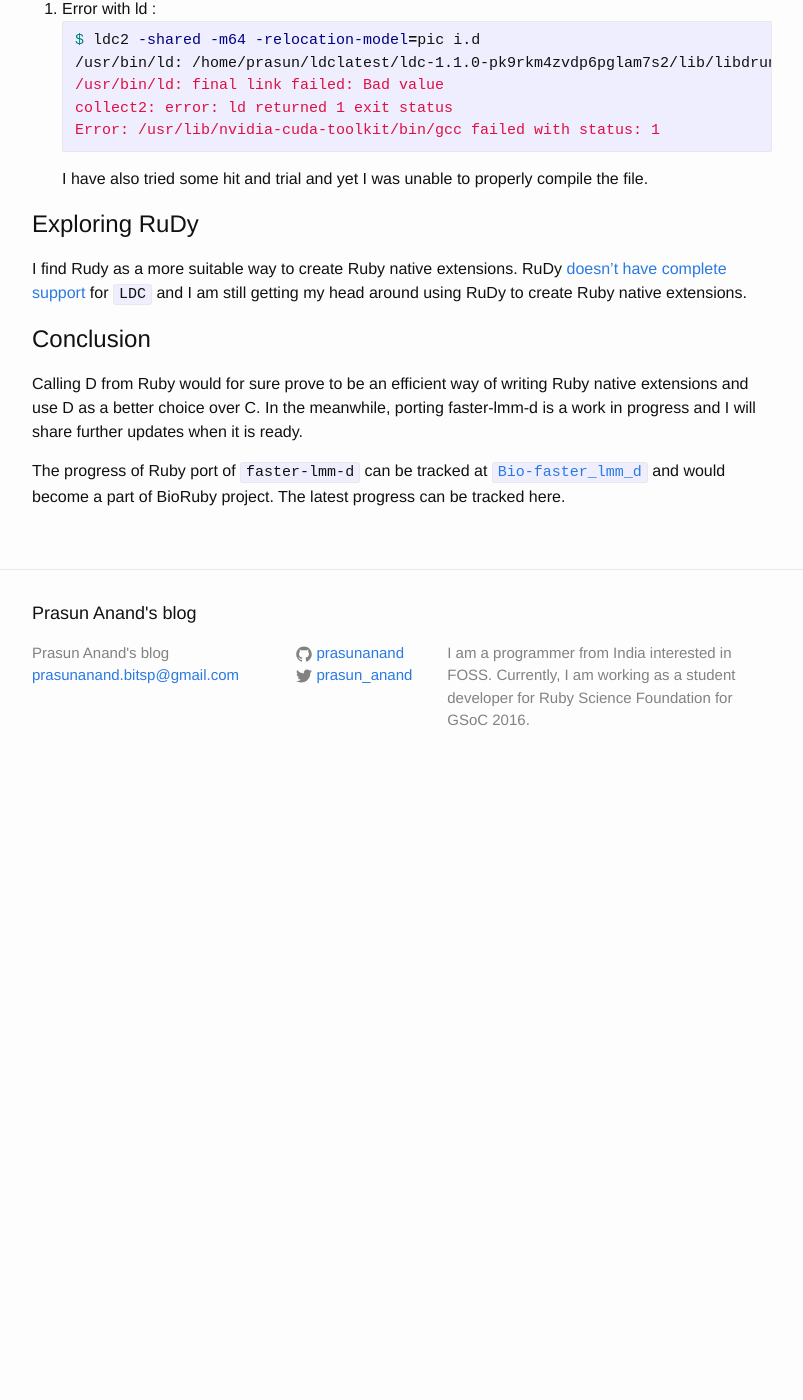
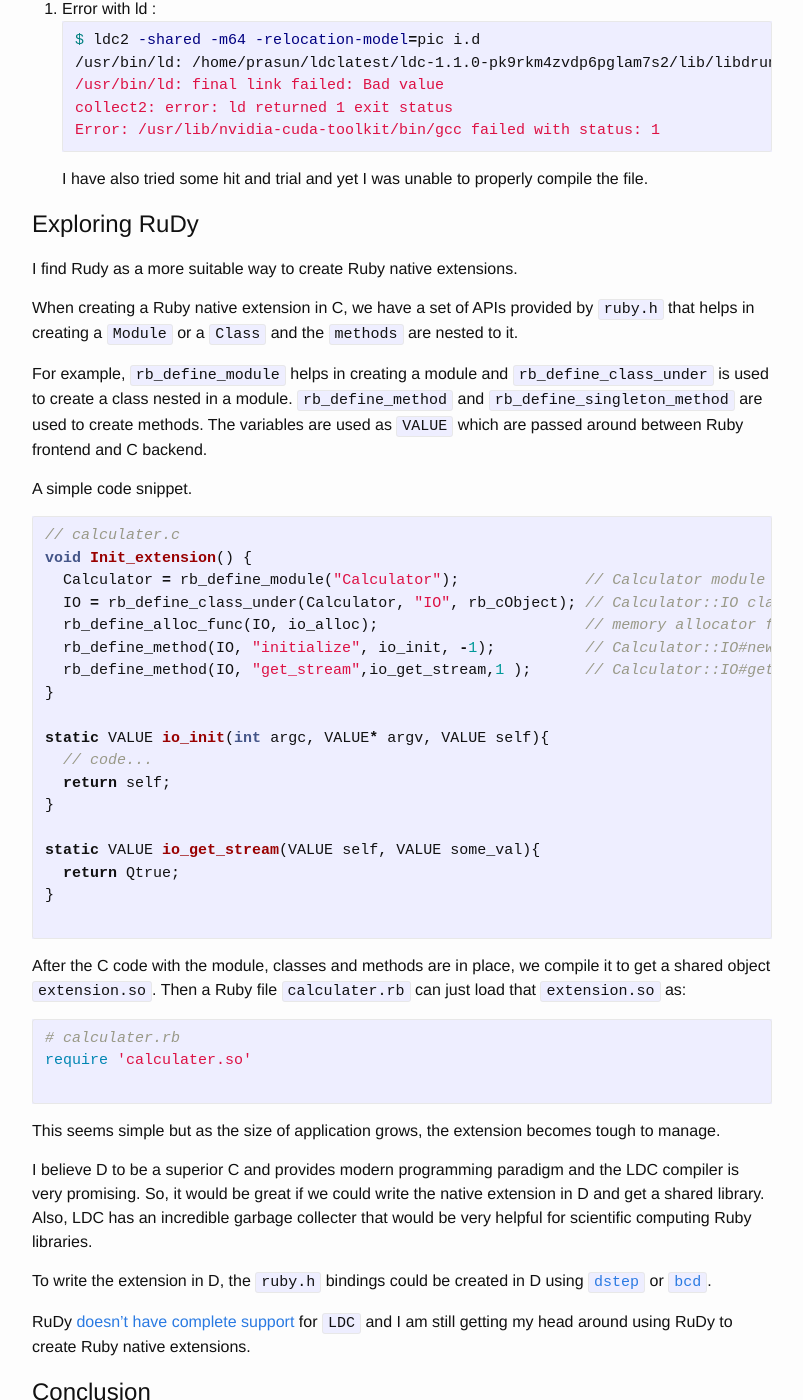
Before and after one commit to prasunanand/prasunanand.github.io, a Jekyll site: the page built from _posts/2017-07-25-gsoc17-calling-d-from-ruby-for-gpu-computing.markdown, in a window 1280 px wide and 1400 px high, scrolled down 1205 px. Shown: the whole window, without its empty margins (238-1041 px from the left). Built offline with Jekyll 4.4.1, drawn with Linux system fonts in a browser that asks for light colours; comment, search, counter and statistics services are not loaded; before the commit the page ends 1997 px from its top, so only the background shows below that.

Commit message:
explain bindings

````diff
--- a/_posts/2017-07-25-gsoc17-calling-d-from-ruby-for-gpu-computing.markdown
+++ b/_posts/2017-07-25-gsoc17-calling-d-from-ruby-for-gpu-computing.markdown
@@ -29,7 +29,7 @@
 "Calling D from Ruby", I stumbled upon these resources.
 
 1. [FFI](https://wiki.dlang.org/Call_D_from_Ruby_using_FFI): Use the Ruby-FFI gem to call a D function from C.
-2. [RuDy](http://tomash.wrug.eu/blog/2009/03/03/rudy-ruby-native-extensions-in-d-programming-language/): An effort / library / gem to enable
+2. [RuDy](https://github.com/tomash/rudy): An effort / library / gem to enable
 and ease writing Ruby native extensions in D programming language. It depends on creatind D bindings for the API calls in `ruby.h` header
 file.
 3. [Ruby-Dlang](https://github.com/llaine/ruby-dlang): Similar approach as Rudy.
@@ -46,6 +46,7 @@
 with LDC because `faster_lmm_d` makes use of `LDC` compiler switches and it would take a lot of effort to be able to
 run it with `DMD`.
 
+
 The error I encountered are:
 
 1. Error with ld :
@@ -61,9 +62,57 @@
 
 # Exploring RuDy
 
-I find Rudy as a more suitable way to create Ruby native extensions. RuDy [doesn't have complete support](https://github.com/tomash/rudy#limitations-and-areas-for-development)
+I find Rudy as a more suitable way to create Ruby native extensions.
+
+When creating a Ruby native extension in C, we have a set of APIs provided by `ruby.h` that helps in creating a
+`Module` or a `Class` and the `methods` are nested to it.
+
+For example, `rb_define_module` helps in creating a module and `rb_define_class_under` is used to create a class
+nested in a module. `rb_define_method` and `rb_define_singleton_method` are used to create methods. The variables
+are used as `VALUE` which are passed around between Ruby frontend and C backend.
+
+A simple code snippet.
+
+```c
+// calculater.c
+void Init_extension() {
+  Calculator = rb_define_module("Calculator");              // Calculator module
+  IO = rb_define_class_under(Calculator, "IO", rb_cObject); // Calculator::IO class
+  rb_define_alloc_func(IO, io_alloc);                       // memory allocator for C structs
+  rb_define_method(IO, "initialize", io_init, -1);          // Calculator::IO#new constructor
+  rb_define_method(IO, "get_stream",io_get_stream,1 );      // Calculator::IO#get_stream method
+}
+
+static VALUE io_init(int argc, VALUE* argv, VALUE self){
+  // code...
+  return self;
+}
+
+static VALUE io_get_stream(VALUE self, VALUE some_val){
+  return Qtrue;
+}
+
+```
+
+After the C code with the module, classes and methods are in place, we compile it to get a shared object `extension.so`. Then a Ruby
+file `calculater.rb` can just load that `extension.so` as:
+
+```ruby
+# calculater.rb
+require 'calculater.so'
+
+```
+
+This seems simple but as the size of application grows, the extension becomes tough to manage.
+
+
+I believe D to be a superior C and provides modern programming paradigm and the LDC compiler is very promising. So, it would be great if we could write the
+native extension in D and get a shared library. Also, LDC has an incredible garbage collecter that would be very helpful for scientific computing Ruby libraries.
+
+To write the extension in D, the `ruby.h` bindings could be created in D using [`dstep`](http://www.dsource.org/projects/dstep) or [`bcd`](http://www.dsource.org/projects/bcd).
+
+RuDy [doesn't have complete support](https://github.com/tomash/rudy#limitations-and-areas-for-development)
 for `LDC` and I am still getting my head around using RuDy to create Ruby native extensions.
-
 
 # Conclusion
 
````
